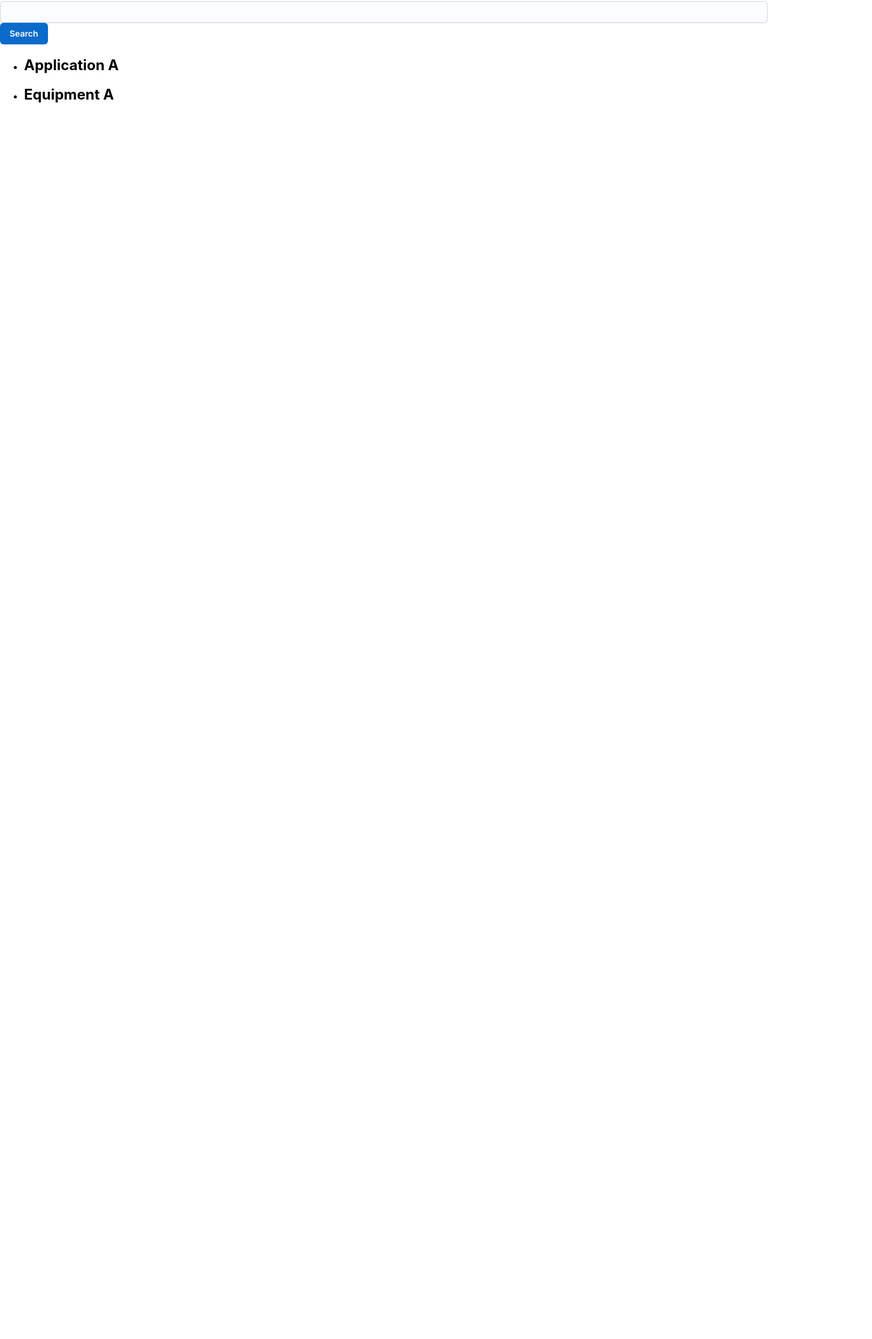
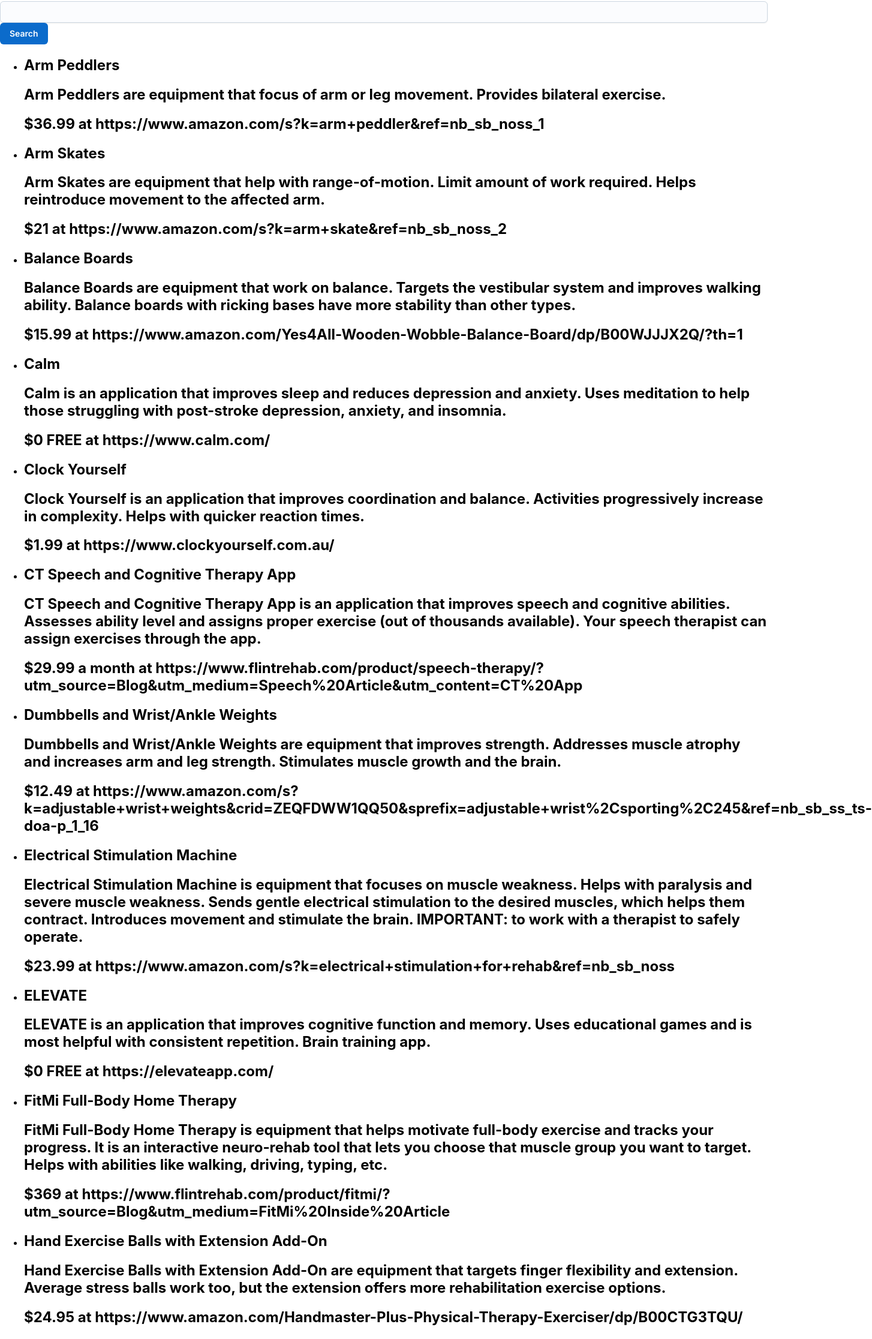
Before and after one commit to kmperera/CIS4930-HandsOnLearning, a React (Create React App) app in the folder health-app-frontend/: page /useful in a window 1280 px wide. Shown: the part 80-2312 px from the top of the page at 60% size, 1454 px wide, since content can reach past the window. Before the commit the page ends 800 px from the top, so only its background shows below. Built offline with nearby package versions, Linux system fonts and the light colour scheme.

Commit message:
data added

```diff
--- a/health-app-frontend/src/Useful/Useful.js
+++ b/health-app-frontend/src/Useful/Useful.js
@@ -1,48 +1,113 @@
 import React from "react"
 import Button from '@mui/joy/Button';
-import Select from '@mui/joy/Select';
 import FormLabel from '@mui/joy/FormLabel';
-import Option from '@mui/joy/Option';
 import { useState } from "react";
 import Input from '@mui/joy/Input';
 
-// when creating new items put them in alphabetically
-const a1 = {
-    name: 'Application A',
-    imageUrl: 'http://i.imgur.com/yX0vd0Ss.jpg',
-    imageSize: 90,
-    type: 'Application',
-    description: 'useful for ...',
-    price: 4.25,
-    link: 'get the product here',
-};
-
-const e1 = {
-    name: 'Equipment A',
-    imageUrl: 'http://i.imgur.com/yX0vd0Ss.jpg',
-    imageSize: 90,
-    type: 'Equipment',
-    description: 'useful for ...',
-    price: 15.25,
-    link: 'get the product here',
-};
-
-const AllItems = [a1, e1];
+// listed in alphabeticacl order
+const AllItems = [
+    {
+        name: 'Arm Peddlers',
+        description: 'Arm Peddlers are equipment that focus of arm or leg movement. Provides bilateral exercise.',
+        price: 36.99,
+        link: 'https://www.amazon.com/s?k=arm+peddler&ref=nb_sb_noss_1'
+    }, {
+        name: 'Arm Skates',
+        description: 'Arm Skates are equipment that help with range-of-motion. Limit amount of work required. Helps reintroduce movement to the affected arm.',
+        price: 21.00,
+        link: 'https://www.amazon.com/s?k=arm+skate&ref=nb_sb_noss_2'
+    }, {
+        name: 'Balance Boards',
+        description: 'Balance Boards are equipment that work on balance. Targets the vestibular system and improves walking ability. Balance boards with ricking bases have more stability than other types.',
+        price: 15.99,
+        link: 'https://www.amazon.com/Yes4All-Wooden-Wobble-Balance-Board/dp/B00WJJJX2Q/?th=1'
+    }, {
+        name: 'Calm',
+        description: 'Calm is an application that improves sleep and reduces depression and anxiety. Uses meditation to help those struggling with post-stroke depression, anxiety, and insomnia.',
+        price: 0 + ' FREE',
+        link: 'https://www.calm.com/'
+    }, {
+        name: 'Clock Yourself',
+        description: 'Clock Yourself is an application that improves coordination and balance. Activities progressively increase in complexity. Helps with quicker reaction times.',
+        price: 1.99,
+        link: 'https://www.clockyourself.com.au/'
+    }, {
+        name: 'CT Speech and Cognitive Therapy App',
+        description: 'CT Speech and Cognitive Therapy App is an application that improves speech and cognitive abilities. Assesses ability level and assigns proper exercise (out of thousands available). Your speech therapist can assign exercises through the app.',
+        price: 29.99 + ' a month',
+        link: 'https://www.flintrehab.com/product/speech-therapy/?utm_source=Blog&utm_medium=Speech%20Article&utm_content=CT%20App'
+    }, {
+        name: 'Dumbbells and Wrist/Ankle Weights',
+        description: 'Dumbbells and Wrist/Ankle Weights are equipment that improves strength. Addresses muscle atrophy and increases arm and leg strength. Stimulates muscle growth and the brain.',
+        price: 12.49,
+        link: 'https://www.amazon.com/s?k=adjustable+wrist+weights&crid=ZEQFDWW1QQ50&sprefix=adjustable+wrist%2Csporting%2C245&ref=nb_sb_ss_ts-doa-p_1_16'
+    }, {
+        name: 'Electrical Stimulation Machine',
+        description: 'Electrical Stimulation Machine is equipment that focuses on muscle weakness. Helps with paralysis and severe muscle weakness. Sends gentle electrical stimulation to the desired muscles, which helps them contract. Introduces movement and stimulate the brain. IMPORTANT: to work with a therapist to safely operate.',
+        price: 23.99,
+        link: 'https://www.amazon.com/s?k=electrical+stimulation+for+rehab&ref=nb_sb_noss'
+    }, {
+        name: 'ELEVATE',
+        description: 'ELEVATE is an application that improves cognitive function and memory. Uses educational games and is most helpful with consistent repetition. Brain training app.',
+        price: 0 + ' FREE',
+        link: 'https://elevateapp.com/'
+    }, {
+        name: 'FitMi Full-Body Home Therapy',
+        description: 'FitMi Full-Body Home Therapy is equipment that helps motivate full-body exercise and tracks your progress. It is an interactive neuro-rehab tool that lets you choose that muscle group you want to target. Helps with abilities like walking, driving, typing, etc.',
+        price: 369.00,
+        link: 'https://www.flintrehab.com/product/fitmi/?utm_source=Blog&utm_medium=FitMi%20Inside%20Article'
+    }, {
+        name: 'Hand Exercise Balls with Extension Add-On',
+        description: 'Hand Exercise Balls with Extension Add-On are equipment that targets finger flexibility and extension. Average stress balls work too, but the extension offers more rehabilitation exercise options.',
+        price: 24.95,
+        link: 'https://www.amazon.com/Handmaster-Plus-Physical-Therapy-Exerciser/dp/B00CTG3TQU/'
+    }, {
+        name: 'Mirror Box',
+        description: 'Mirror Box is equipment that helps with hand rehabilitation. “Tricks” that brain into thinking both hands are moving, which helps neuroplasticity and encourages movement. Helps with hand paralysis and severe spasticity.',
+        price: 59.99,
+        link: 'https://www.amazon.com/s?k=mirror+therapy&ref=nb_sb_noss_1'
+    }, {
+        name: 'MusicGlove Hand Therapy',
+        description: 'MusicGlove Hand Therapy is equipment that improves hand function. Music-based therapy device that motivates you to exercise using a musical game. Stimulate the brain and promotes neuroplasticity.',
+        price: 369.00,
+        link: 'https://www.flintrehab.com/product/musicglove-hand-therapy/?utm_source=Blog&utm_medium=MusicGlove%20Inside%20Article'
+    }, {
+        name: 'Stability Balls',
+        description: 'Stability Balls are equipment that work on balance. Safer than balance boards. Commonly used for core rehab exercises. Used to improve balance and ability to walk.',
+        price: 11.99,
+        link: 'https://www.amazon.com/s?k=stability+ball&ref=nb_sb_noss_2'
+    }, {
+        name: 'Stationary Recumbent Bikes',
+        description: 'Stationary Recumbent Bikes are equipment that build walking skills. Encourages bilateral movement and stimulates the brain. Offers more support and an easier experience than regular stationary bikes.',
+        price: 219.99,
+        link: 'https://www.amazon.com/s?k=recumbent+bike&ref=nb_sb_noss_2'
+    }, {
+        name: 'Therapy Putty',
+        description: 'Therapy Putty is equipment that improves fine motor coordination, strength, and range-of-motion. Many available exercises for various improvements.',
+        price: 9.29,
+        link: 'https://www.amazon.com/s?k=therapy+putty&ref=nb_sb_noss_2'
+    }/*, {
+        name: '',
+        description: '',
+        price: ,
+        link: ''
+    }, */
+];
 
 export default function Useful() {
     const [list, setList] = useState(AllItems);
-    const [typeValue, setType] = useState("");
+    const [SearchTerm, setSearch] = useState("");
 
-    const handleTypeChange = (event) => {
-        setType(event.target.value);
+    const handleChange = (event) => {
+        setSearch(event.target.value);
     };
 
     const search = () => {
         let filteredItems = AllItems;
 
-        if (typeValue !== "") {
-            // Filter items based on the selected type
-            filteredItems = AllItems.filter((item) => typeValue === item.type);
+        if (SearchTerm !== "") {
+            // Filter items based on the description
+            filteredItems = AllItems.filter((item) => item.description.toLowerCase().includes(SearchTerm.toLowerCase()));
         }
 
         setList(filteredItems);
@@ -50,22 +115,19 @@
 
     return (
         <div>
-            <h1>Useful Equipment & Applications (Under Construction)</h1>
+            <h1>Useful Rehabilitation Tools</h1>
             <Input
-                label="Type"
-                value={typeValue}
-                onChange={handleTypeChange}
+                label="search"
+                value={SearchTerm}
+                onChange={handleChange}
             />
             <Button onClick={search}>Search</Button>
             <ul>
                 {list.map((item) => (
                     <li key={item.name}>
                         <h2>{item.name}</h2>
-                        {/* <h2>{item.imageUrl}</h2>
-                        <h2>{item.imageSize}</h2>
                         <h2>{item.description}</h2>
-                        <h2>{item.price}</h2>
-                        <h2>{item.link}</h2> */}
+                        <h2>${item.price} at {item.link}</h2>
                     </li>
                 ))}
             </ul>
```
